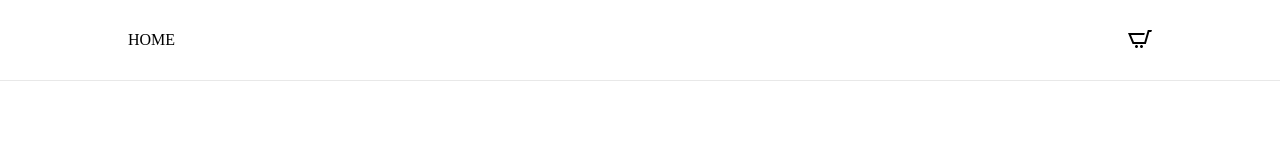
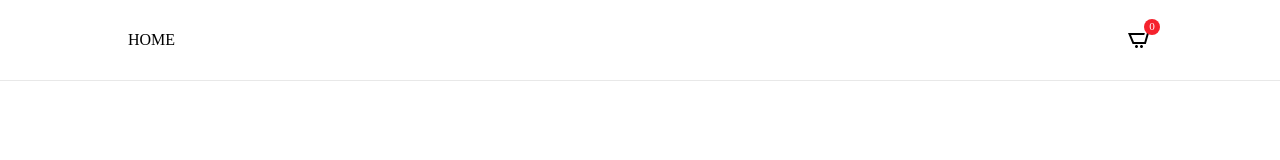
Before and after one commit to daeun-react/shopping-coupon, a React (Create React App) app: page /products in a window 1280 px wide. Shown: the top 160 px of the page. Built offline with nearby package versions, Linux system fonts and the light colour scheme; a web font is replaced by a local one.

Commit message:
feat : 헤더에 cart count 표시 기능 구현

```diff
--- /dev/null
+++ b/src/components/Cart/CartCounter.js
@@ -0,0 +1,29 @@
+import React from "react";
+import styled from "styled-components";
+import { useCartState } from "contexts/cart/CartContext";
+
+const CartCounter = () => {
+  const { cart } = useCartState();
+  return (
+    <CircleWrapper>
+      <span>{cart.length}</span>
+    </CircleWrapper>
+  );
+};
+
+export default CartCounter;
+
+const CircleWrapper = styled.div`
+  position: absolute;
+  top: -0.5rem;
+  right: -0.5rem;
+  display: flex;
+  align-items: center;
+  justify-content: center;
+  width: 1rem;
+  height: 1rem;
+  font-size: 0.7rem;
+  border-radius: 100%;
+  background-color: ${({ theme }) => theme.colors.red};
+  color: ${({ theme }) => theme.colors.white};
+`;
--- a/src/components/Layout/Header.js
+++ b/src/components/Layout/Header.js
@@ -3,6 +3,7 @@ import { Link } from "react-router-dom";
 import styled from "styled-components";
 import { ROUTES } from "utils/constants";
 import { ReactComponent as CartIcon } from "assets/svg/cart.svg";
+import CartCounter from "components/Cart/CartCounter";
 
 function Header() {
   const { HOME, CART } = ROUTES;
@@ -12,7 +13,10 @@ function Header() {
       <HeaderWrapper>
         <Link to={HOME}>HOME</Link>
         <Link to={CART}>
-          <CartIcon />
+          <CartWrapper>
+            <CartIcon />
+            <CartCounter />
+          </CartWrapper>
         </Link>
       </HeaderWrapper>
     </HeaderMain>
@@ -25,7 +29,7 @@ const HeaderMain = styled.header`
   position: sticky;
   top: 0;
   width: 100%;
-  z-index: 10;
+  z-index: 999;
   background: ${({ theme }) => theme.colors.white};
   border-bottom: solid 1px ${({ theme }) => theme.colors.lightGray};
 `;
@@ -38,3 +42,7 @@ const HeaderWrapper = styled.div`
   height: 5rem;
   margin: 0 auto;
 `;
+
+const CartWrapper = styled.div`
+  position: relative;
+`;
```
